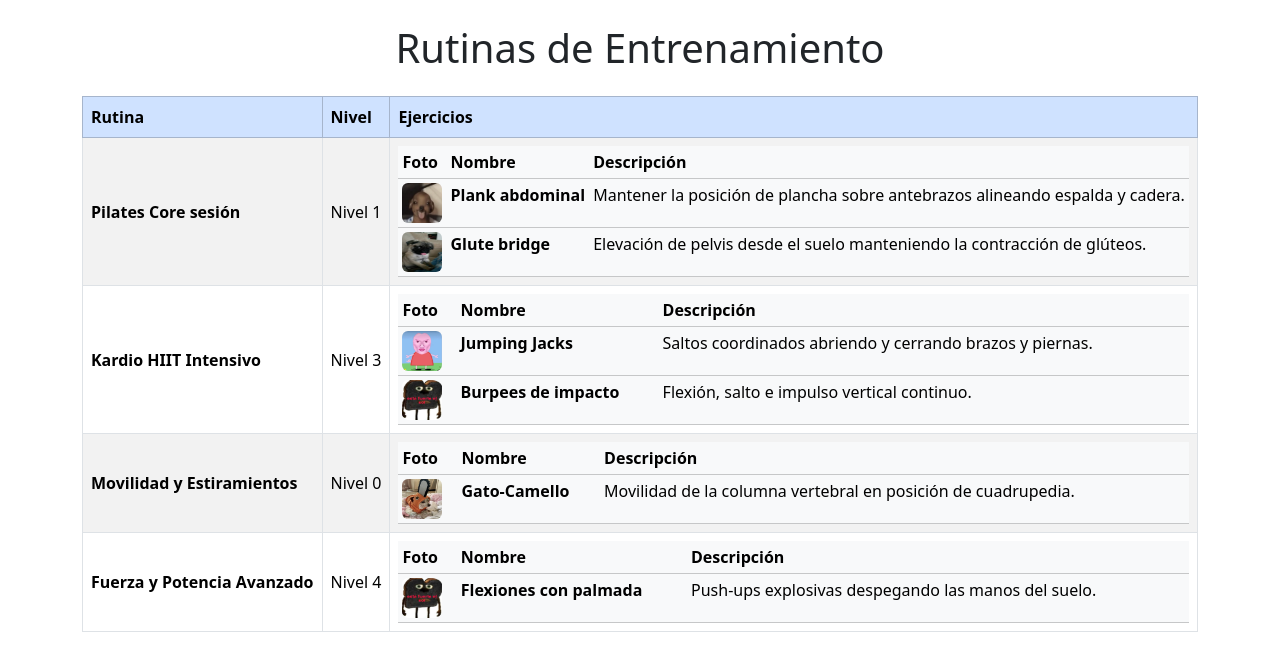
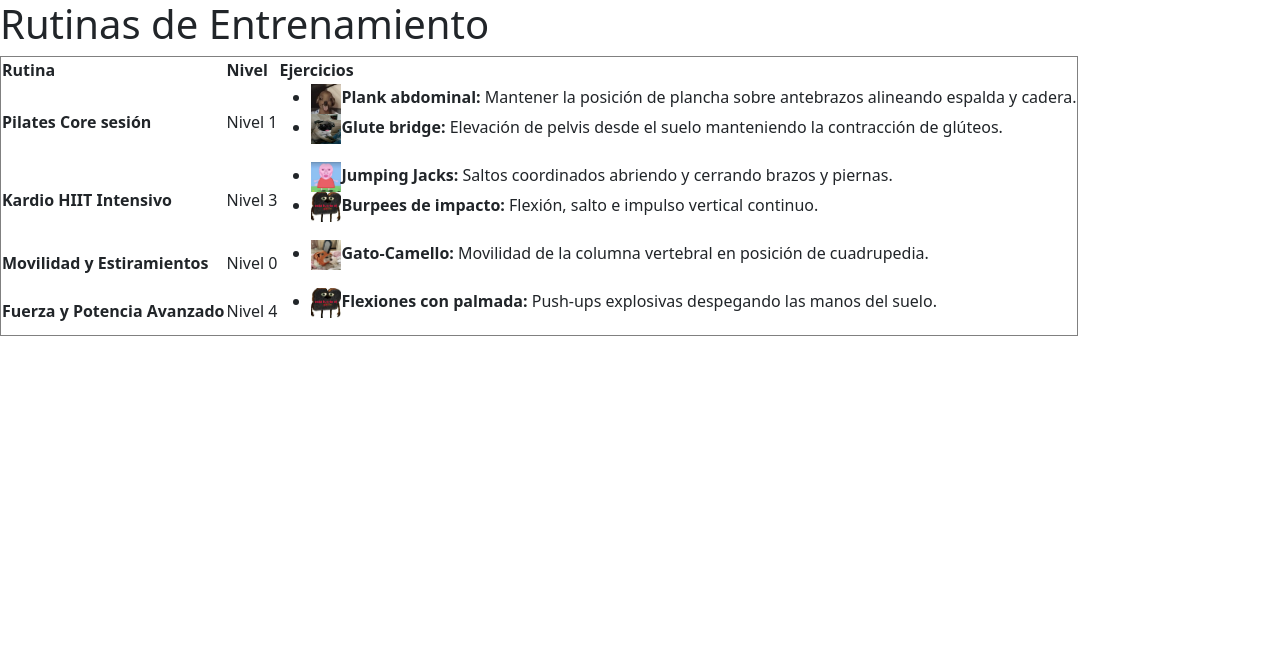
Before and after one commit to VladyslavaTrubina-ll/GymApp, an Angular app in the folder GymWeb/: page / in a window 1280 px wide. Shown: the top 670 px of the page. Built offline with nearby package versions, Linux system fonts and the light colour scheme.

Commit message:
Tabla sin estilos

```diff
--- a/GymWeb/src/app/app.html
+++ b/GymWeb/src/app/app.html
@@ -1,22 +1,17 @@
-<main class="container my-4">
-  <h1 class="mb-4 text-center">Rutinas de Entrenamiento</h1>
+<main>
+  <h1>Rutinas de Entrenamiento</h1>
 
   @if (cargando()) {
-    <div class="alert alert-info text-center">
-      Cargando rutinas
-    </div>
+    <p>Cargando rutinas...</p>
   }
 
   @if (error()) {
-    <div class="alert alert-danger text-center">
-      {{ error() }}
-    </div>
+    <p>{{ error() }}</p>
   }
 
   @if (!cargando() && !error()) {
-    <div class="table-responsive">
-      <table class="table table-bordered table-striped align-middle">
-        <thead class="table-primary">
+    <table border="1">
+      <thead>
         <tr>
           <th>Rutina</th>
           <th>Nivel</th>
@@ -26,40 +21,27 @@
       <tbody>
         @for (workout of workouts(); track workout.id) {
           <tr>
-              <td class="fw-bold">{{ workout.nombre }}</td>
+            <td><strong>{{ workout.nombre }}</strong></td>
             <td>Nivel {{ workout.nivel }}</td>
             <td>
-                <table class="table table-sm table-light mb-0">
-                  <thead>
+              <ul>
+                @for (ejercicio of workout.ejercicios; track ejercicio.id) {
+                  <li>
+                    @if (ejercicio.foto) {
+                      <img [src]="ejercicio.foto" [alt]="ejercicio.nombre" width="30" height="30" />
+                    }
+                    <strong>{{ ejercicio.nombre }}:</strong> {{ ejercicio.descripcion }}
+                  </li>
+                }
+              </ul>
+            </td>
+          </tr>
+        } @empty {
           <tr>
-                      <th>Foto</th>
-                      <th>Nombre</th>
-                      <th>Descripción</th>
-                    </tr>
-                  </thead>
-                  <tbody>
-                    @for (ejercicio of workout.ejercicios; track ejercicio.id) {
-                      <tr>
-                        <td>
-                          @if (ejercicio.foto) {
-                            <img [src]="ejercicio.foto" [alt]="ejercicio.nombre" width="40" height="40" class="rounded" />
-                          }
-                        </td>
-                        <td class="fw-bold">{{ ejercicio.nombre }}</td>
-                        <td>{{ ejercicio.descripcion }}</td>
+            <td colspan="3">No hay rutinas disponibles</td>
           </tr>
         }
       </tbody>
     </table>
-              </td>
-            </tr>
-          } @empty {
-            <tr>
-              <td colspan="3" class="text-center">No hay rutinas disponibles</td>
-            </tr>
-          }
-        </tbody>
-      </table>
-    </div>
   }
 </main>
```
Lines whose indentation alone changed are shown as unchanged.
